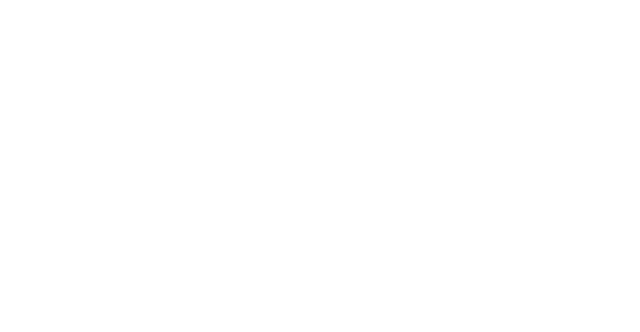
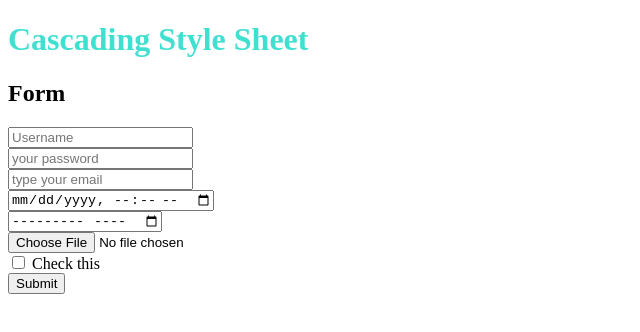
Before and after one commit to MaidulIslam59/html-practice1, a plain HTML site: page color.html in a window 1280 px wide. Shown: the whole page, without its empty margins (0-640 px from the left). Drawn offline with Linux system fonts and the light colour scheme.

Commit message:
modified

```diff
--- a/color.html
+++ b/color.html
@@ -6,6 +6,27 @@
     <title>Document</title>
 </head>
 <body>
+    <h1 style="color: turquoise;">Cascading Style Sheet</h1>
 
+    <h2>Form</h2>
+<form>
+<input type="text" placeholder="Username">
+<br>
+<input type="password" placeholder="your password">
+<br>
+<input type="email" placeholder="type your email">
+<br>
+<input type="datetime-local" >
+<br>
+<input type="month">
+<br>
+<input type="file" placeholder="choose your file">
+<br>
+<input type="checkbox">
+Check this
+<br>
+<input type="button" value="Submit">
+
+</form>
 </body>
 </html>
```
Also changed, not shown: index.html (+4 -2 lines).
